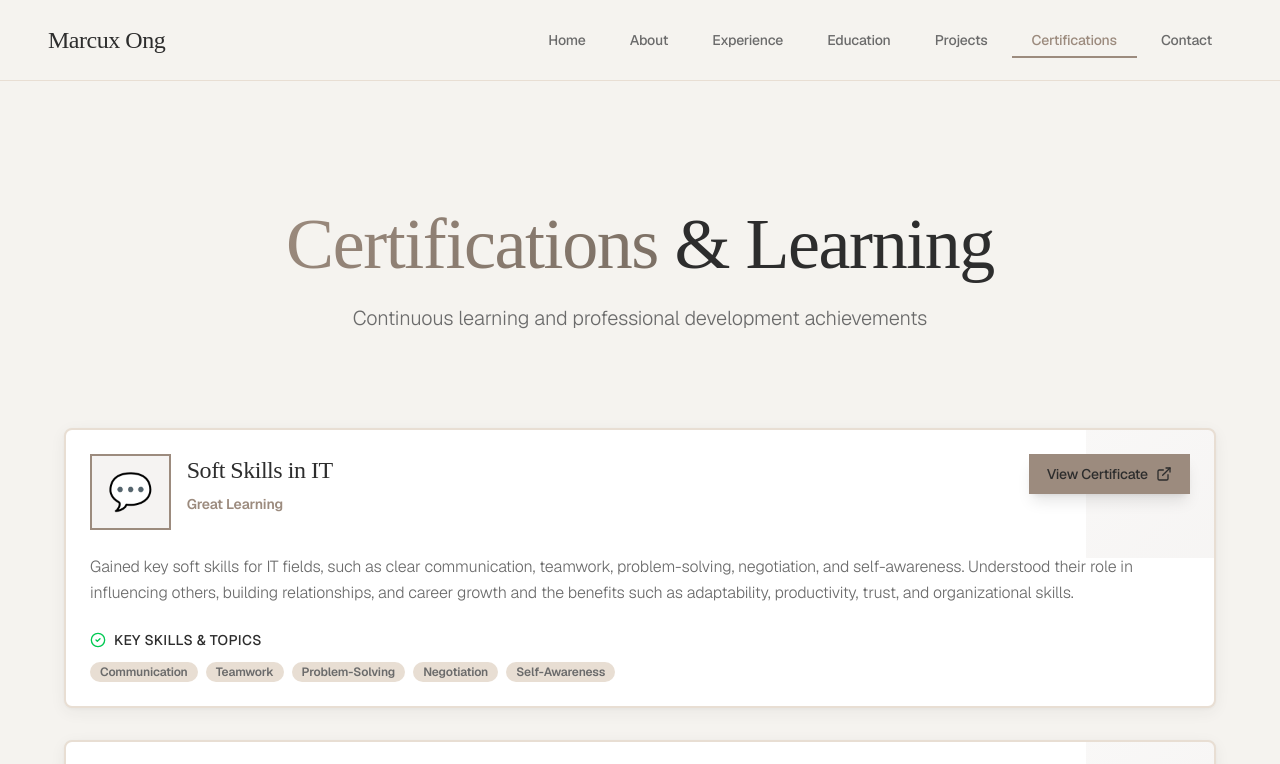
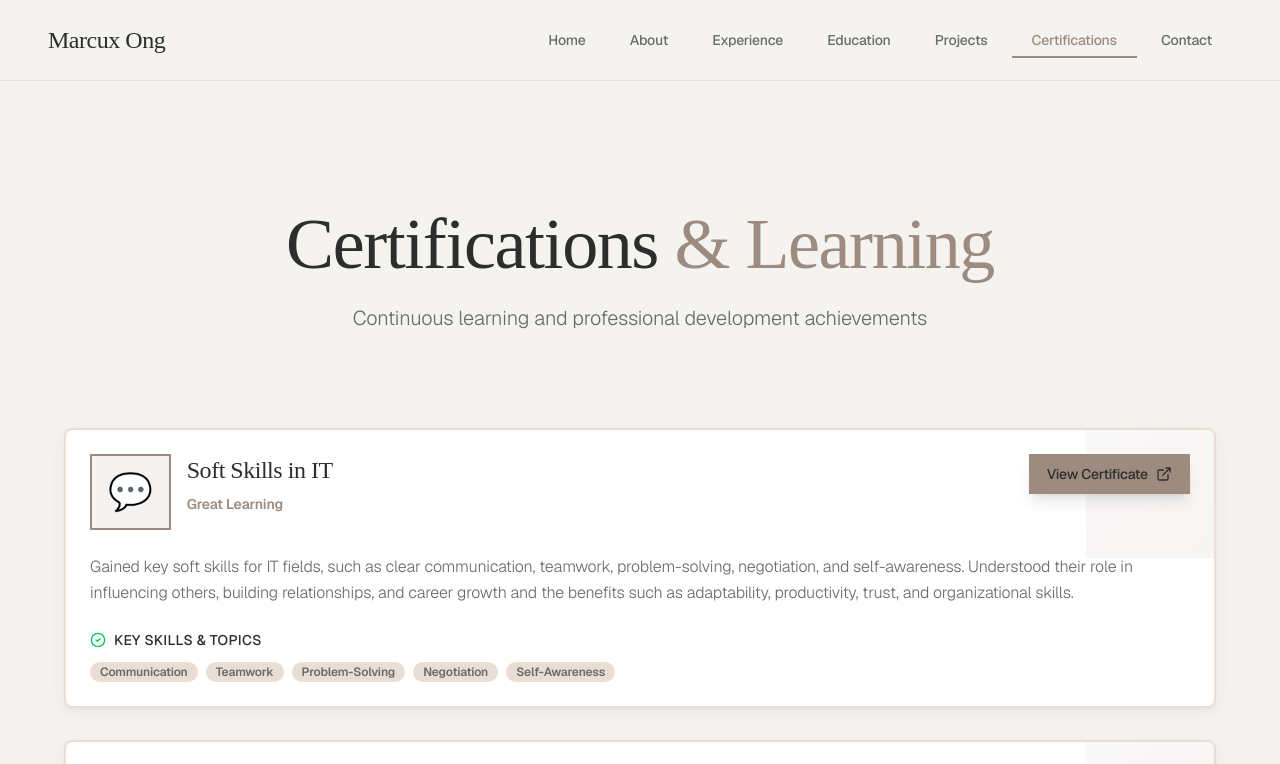
Before and after one commit to MarcuxOng/MarcuxOng_Website, a Next.js app: page /certifications in a window 1280 px wide. Shown: the top 764 px of the page. Built offline with nearby package versions, Linux system fonts and the light colour scheme.

Commit message:
quick fix

```diff
--- a/app/certifications/page.tsx
+++ b/app/certifications/page.tsx
@@ -21,8 +21,8 @@ export default function Certifications() {
           transition={{ duration: 0.8 }}
           className="text-center mb-24"
         >
-          <h1 className="text-5xl md:text-7xl font-light serif-display text-[#2D2D2D] mb-6">
-            <span className="gradient-text font-medium">Certifications</span> & Learning
+          <h1 className="text-5xl md:text-7xl font-light serif-display mb-6">
+            <span className="text-[#2D2D2D] font-medium">Certifications</span> <span className="text-[#9C8B7E]">& Learning</span>
           </h1>
           <p className="text-xl text-[#6B6B6B] max-w-2xl mx-auto font-light">
             Continuous learning and professional development achievements
```
